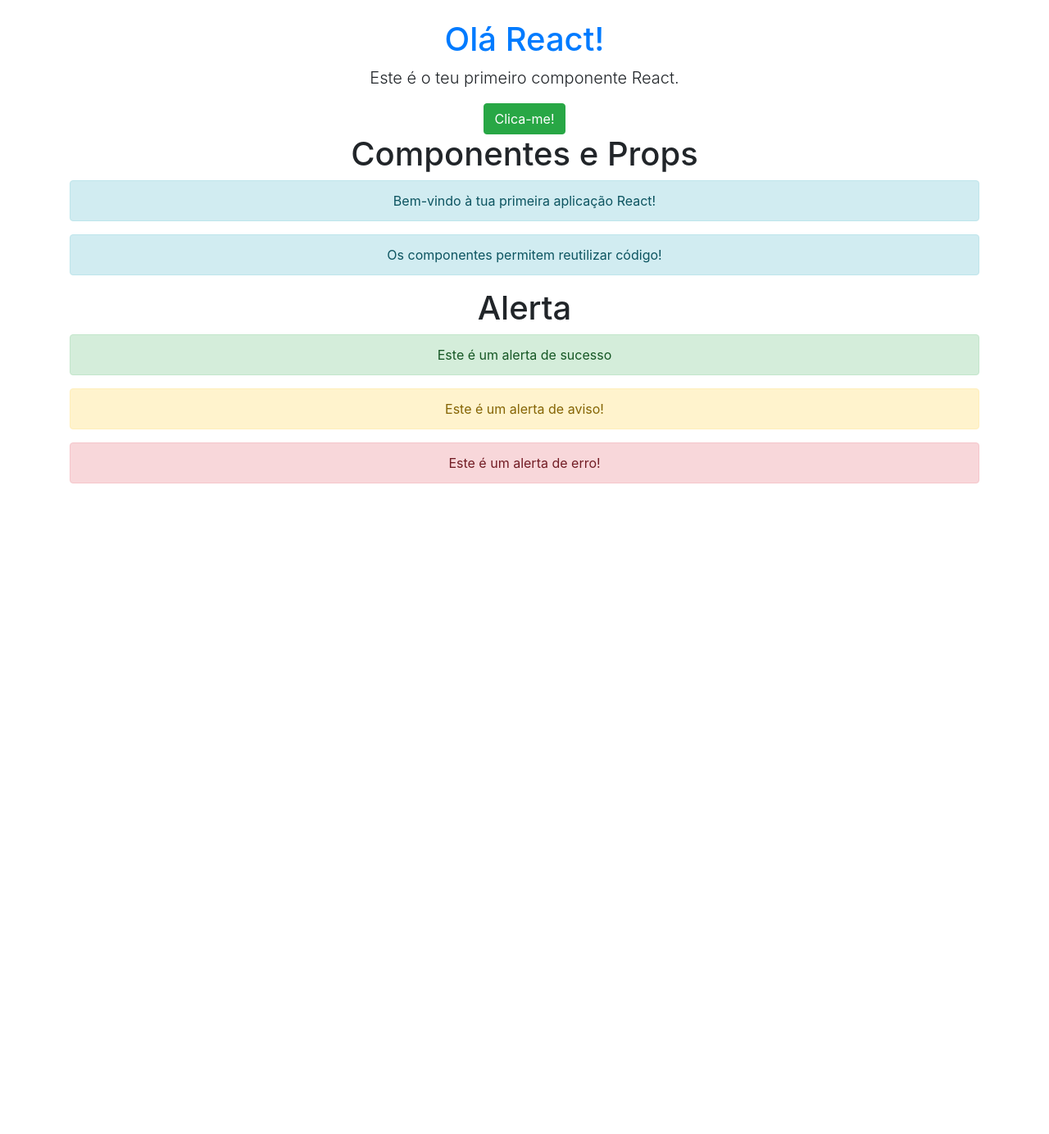
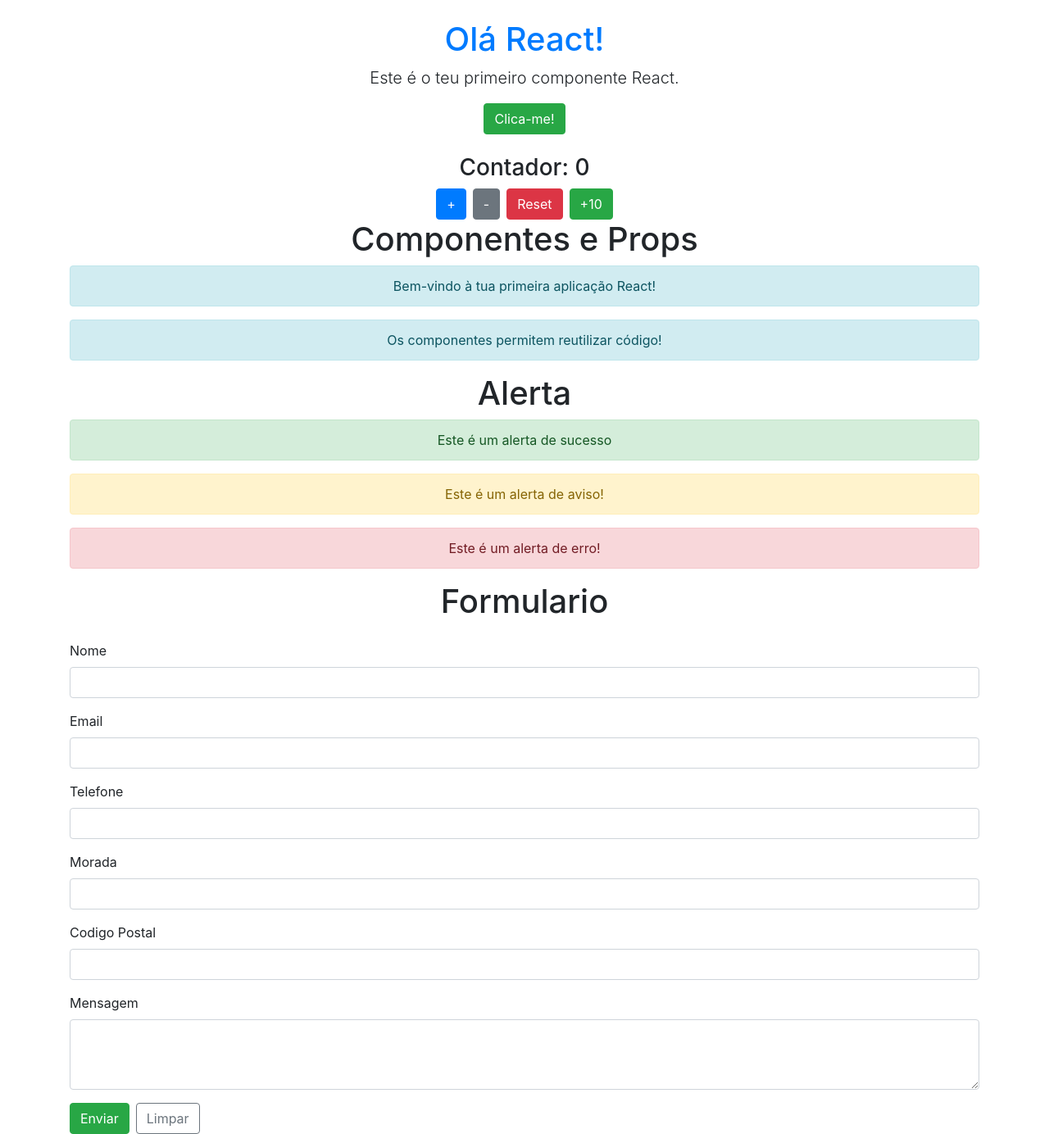
Before and after one commit to a14784-Goncalo/REACT-APP-1, a React (Vite) app: page / in a window 1280 px wide. Shown: the whole page at 82% size. Before the commit the page ends 800 px from the top, so only its background shows below. Built offline with nearby package versions, Linux system fonts and the light colour scheme.

Commit message:
Formulario- Ex3

```diff
--- a/src/App.jsx
+++ b/src/App.jsx
@@ -4,7 +4,9 @@
 import heroImg from './assets/hero.png'
 import './App.css'
 import Mensagem from './Mensagem';
-import Alerta from './Alerta'
+import Alerta from './Alerta';
+import Contador from './Contador';
+import Formulario from './Formulario';
 
 function App() {
   return (
@@ -21,6 +23,8 @@
         Clica-me!
       </button>
 
+      <Contador></Contador>
+
       <h1 className="text-center">Componentes e Props</h1>
       {/* Cada componente recebe props diferentes */}
       <Mensagem mytext="Bem-vindo à tua primeira aplicação React!" />
@@ -32,6 +36,9 @@
       <Alerta tipo="warning" texto="Este é um alerta de aviso!" />
       <Alerta tipo="danger" texto="Este é um alerta de erro!" />
 
+      <h1 className="text-center">Formulario</h1>
+      <Formulario></Formulario>
+
     </div>
   );
 }
--- /dev/null
+++ b/src/Contador.jsx
@@ -0,0 +1,49 @@
+import { useState } from 'react';
+
+// useState cria um "estado" dentro do componente.
+// Quando o estado muda, o componente é renderizado novamente.
+
+function Contador() {
+    const [contagem, setContagem] = useState(0);
+
+    function aumentar() {
+        setContagem(contagem + 1);
+    }
+
+    function diminuir() {
+        if (contagem > 0) setContagem(contagem - 1);
+    }
+
+    function reiniciar() {
+        setContagem(0);
+    }
+
+    function aumentarDez() {
+        setContagem(contagem+10);
+    }
+
+    return (
+        <div className="text-center mt-4">
+            <h3>Contador: {contagem}</h3>
+            {/* Cada botão altera o estado de forma diferente */}
+
+            <button className="btn btn-primary mr-2" onClick={aumentar}>
+                +
+            </button>
+
+            <button className="btn btn-secondary mr-2" onClick={diminuir}>
+                -
+            </button>
+
+            <button className="btn btn-danger mr-2" onClick={reiniciar}>
+                Reset
+            </button>
+
+            <button className="btn btn-success" onClick={aumentarDez}>
+                +10
+            </button>
+        </div>
+    );
+
+}
+export default Contador;
--- /dev/null
+++ b/src/Formulario.jsx
@@ -0,0 +1,101 @@
+import React, { useState } from 'react';
+
+function Formulario() {
+    // Estado único "formData" guarda todos os campos do formulário num objeto
+    const [formData, setFormData] = useState({
+        nome: '',
+        email: '',
+        telefone: '',
+        morada: '',
+        mensagem: '',
+        codigoPostal: ''
+    });
+
+    // Guarda os dados submetidos (para mostrar depois do envio)
+    const [dadosSubmetidos, setDadosSubmetidos] = useState(null);
+
+    // Esta função é chamada quando o formulário é submetido
+    function handleSubmit(e) {
+        e.preventDefault(); // impede o recarregamento da página
+        setDadosSubmetidos(formData); // guarda os dados preenchidos
+    }
+
+    // Limpa o formulário e os dados apresentados
+    function limparFormulario() {
+        setFormData({ nome: '', email: '', telefone: '', morada: '', codigoPostal:'', mensagem: '' });
+        setDadosSubmetidos(null);
+    }
+    return (
+        <div className="mt-4">
+                <form onSubmit={handleSubmit}>
+                    {/* Cada campo é controlado — o valor vem do estado React */}
+
+                    <div className="form-group">
+                        <label>Nome</label>
+                        <input type="text" className="form-control" value={formData.nome} onChange={(e) =>
+
+                            setFormData({ ...formData, nome: e.target.value })} required />
+                    </div>
+
+                    <div className="form-group">
+                        <label>Email</label>
+                        <input type="email" className="form-control" value={formData.email} onChange={(e) =>
+
+                            setFormData({ ...formData, email: e.target.value })} required />
+                    </div>
+
+                    <div className="form-group">
+                        <label>Telefone</label>
+                        <input type="tel" className="form-control" value={formData.telefone} onChange={(e) =>
+
+                            setFormData({ ...formData, telefone: e.target.value })} />
+                    </div>
+
+                    <div className="form-group">
+                        <label>Morada</label>
+                        <input type="text" className="form-control" value={formData.morada} onChange={(e) =>
+
+                            setFormData({ ...formData, morada: e.target.value })} required />
+                    </div>
+
+                    <div className="form-group">
+                        <label>Codigo Postal</label>
+                        <input type="text" className="form-control" value={formData.codigoPostal} onChange={(e) =>
+
+                            setFormData({ ...formData, codigoPostal: e.target.value })} required />
+                    </div>
+
+                    <div className="form-group">
+                        <label>Mensagem</label>
+                        <textarea className="form-control" rows="3" value={formData.mensagem} onChange={(e) =>
+
+                            setFormData({ ...formData, mensagem: e.target.value })}></textarea>
+                    </div>
+
+                    {/* Botões de ação */}
+                    <button className="btn btn-success mr-2">Enviar</button>
+
+                    <button type="button" className="btn btn-outline-secondary"
+
+                        onClick={limparFormulario}>Limpar</button>
+                </form>
+
+            {/* Mostra os dados submetidos se existirem */}
+            {dadosSubmetidos && (
+                <div className="card mt-4">
+                    <div className="card-body">
+                        <h5 className="card-title">Dados Recebidos</h5>
+                        <p><strong>Nome:</strong> {dadosSubmetidos.nome}</p>
+                        <p><strong>Email:</strong> {dadosSubmetidos.email}</p>
+                        <p><strong>Telefone:</strong> {dadosSubmetidos.telefone}</p>
+                        <p><strong>Morada:</strong> {dadosSubmetidos.morada}</p>
+                        <p><strong>Codigo Postal:</strong> {dadosSubmetidos.codigoPostal}</p>
+                        <p><strong>Mensagem:</strong> {dadosSubmetidos.mensagem}</p>
+                    </div>
+                </div>
+            )}
+        </div>
+    );
+}
+
+export default Formulario;
```
